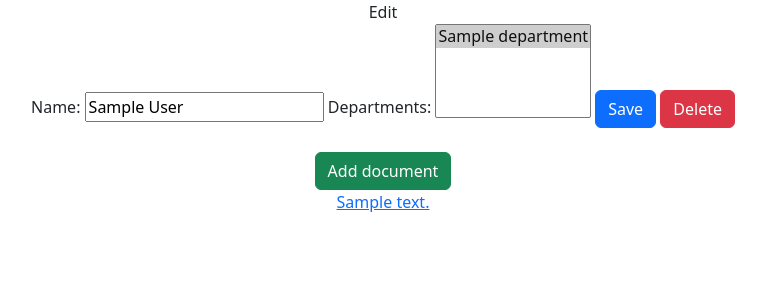
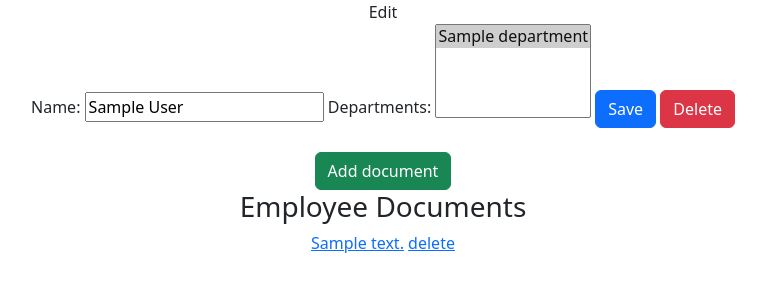
Before and after one commit to pferrariog/hr-manager, a Django app: page /employee/edit/1/ in a window 1280 px wide. Shown: the top 300 px of the page, without its empty margins (257-1023 px from the left). Run offline with Django 4.2, Linux system fonts and the light colour scheme; tables that the repository leaves empty hold one stand-in row (values such as "Sample post"); some libraries are stand-ins or nearby versions.

Commit message:
feat: delete employee document

```diff
--- a/app/employees/templates/employees/employee_form.html
+++ b/app/employees/templates/employees/employee_form.html
@@ -14,7 +14,9 @@
 <br>
 <a href="{% url 'create_document' employee.id %}" class="btn btn-success">Add document</a>
 <br>
+<h3>Employee Documents</h3>
 {% for document in employee.report_set.all %}
-<a href="{{ document.file.url }}">{{ document.description }}</a><br>
+<a href="{{ document.file.url }}">{{ document.description }}</a>
+<a href="{% url 'delete_document' document.id %}">delete</a><br>
 {% endfor %}
 {% endblock %}
--- a/app/reports/urls.py
+++ b/app/reports/urls.py
@@ -1,12 +1,10 @@
 from django.urls import path
 
 from .views import CreateDocument
-
-
-# from .views import DeleteDocument
+from .views import DeleteDocument
 
 
 urlpatterns = [
     path("new/<int:id>", CreateDocument.as_view(), name="create_document"),
-    # path("delete/<int:id>", DeleteDocument.as_view(), name="delete_document"),
+    path("delete/<int:id>", DeleteDocument.as_view(), name="delete_document"),
 ]
--- a/app/reports/views.py
+++ b/app/reports/views.py
@@ -29,4 +29,7 @@ class DeleteDocument(DeleteView):
 
     model = Report
     pk_url_kwarg = "id"
-    success_url = reverse_lazy("employees_information")
+
+    def get_success_url(self):
+        """Override the default success url method"""
+        return reverse_lazy("edit_employee", args=[self.object.owner.id])
```
Also changed, not shown: app/reports/templates/reports/report_confirm_delete.html (added, +12 -0 lines).
